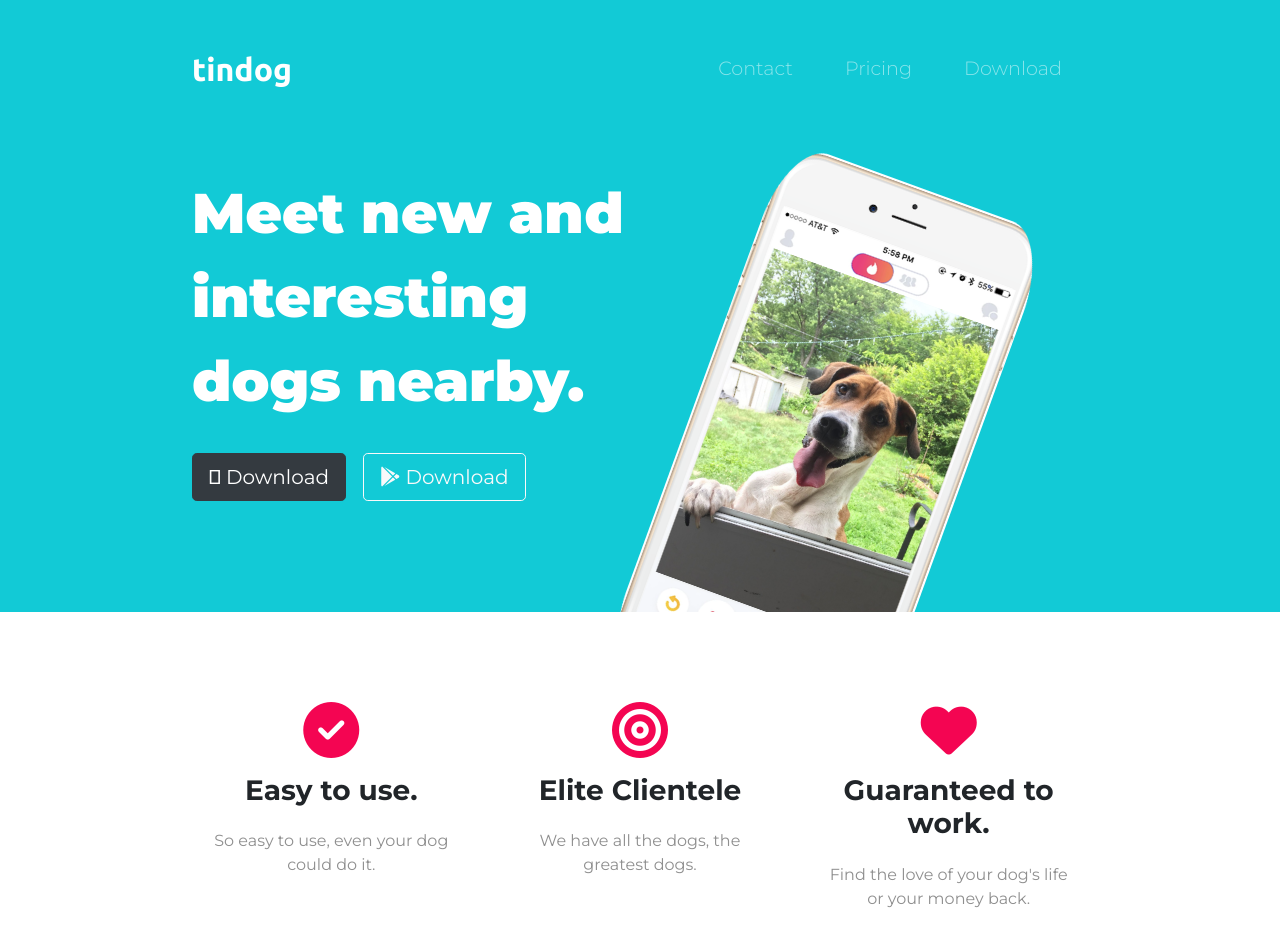
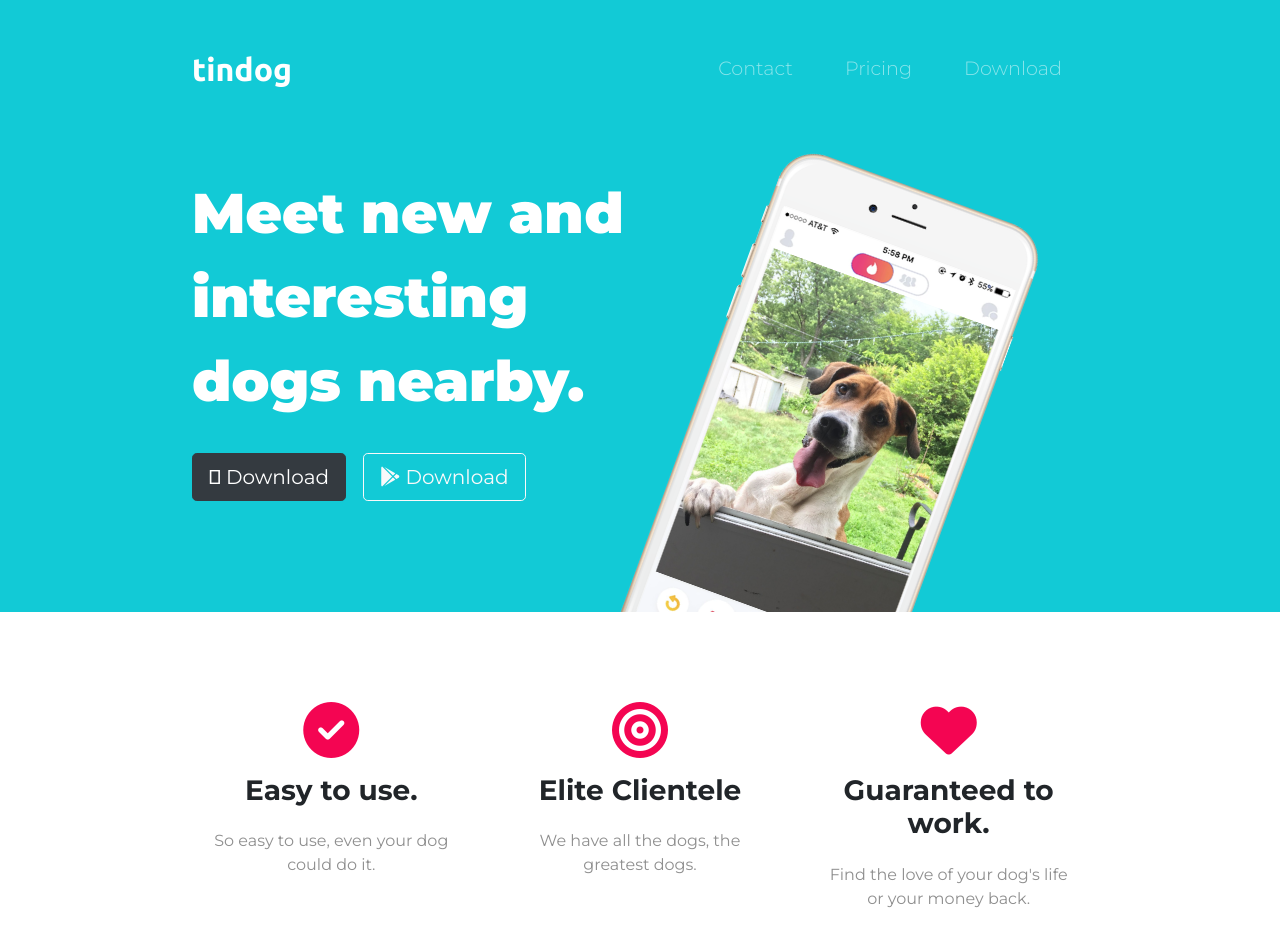
Before and after one commit to BennettElisa/tindog, a plain HTML site: page index.html in a window 1280 px wide. Shown: the top 944 px of the page. Drawn offline with nearby package versions, Linux system fonts and the light colour scheme.

Commit message:
updated picture

```diff
--- a/index.html
+++ b/index.html
@@ -62,7 +62,7 @@
           <button type="button" class="btn btn-outline-light btn-lg download-button"><i class="fab fa-google-play"></i> Download</button>
         </div>
         <div class="col-lg-6">
-          <img class="main-image" src="images/iphone6-my-dog (1).png" alt="iphone-mockup">
+          <img class="main-image" src="images/iphone6-my-dog-transparent-background.png" alt="iphone-mockup">
         </div>
       </div>
 
```
Also changed, not shown: images/iphone6-my-dog-transparent-background.png (added).
